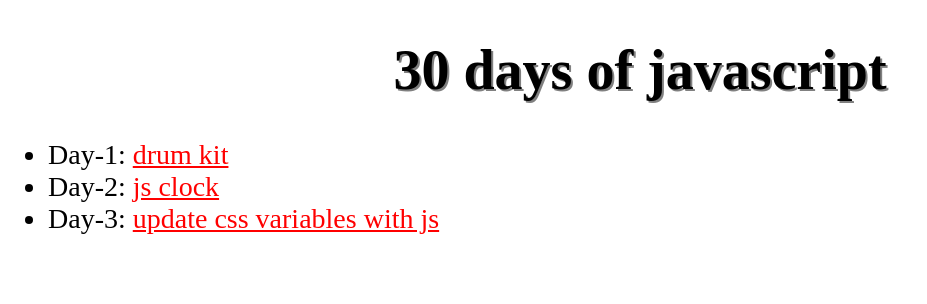
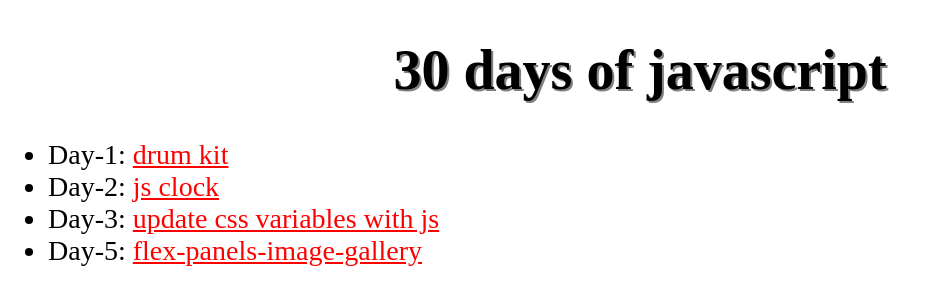
Before and after one commit to nimishawilson/thirty-days-of-js, a plain HTML site: page index.html in a window 1280 px wide. Shown: the whole page, without its empty margins (0-927 px from the left). Drawn offline with Linux system fonts and the light colour scheme.

Commit message:
docs: added day 5 (flex-panels-image-gallery) to read me file and index file

```diff
--- a/index.html
+++ b/index.html
@@ -30,6 +30,9 @@
     <li class="point"> Day-1: <a class="links" href="drum-kit/index.html"> drum kit </a> </li>
     <li class="point"> Day-2: <a class="links" href="css-js-clock/index.html"> js clock </a> </li>
     <li class="point"> Day-3: <a class="links" href="css-variables-and-js/index.html"> update css variables with js </a> </li>
+    <li class="point"> Day-5: <a class="links" href="flex-panels-image-gallery/index.html"> flex-panels-image-gallery </a> </li>
+
+
 
   </ul>
 </body>
```
Also changed, not shown: README.md.
